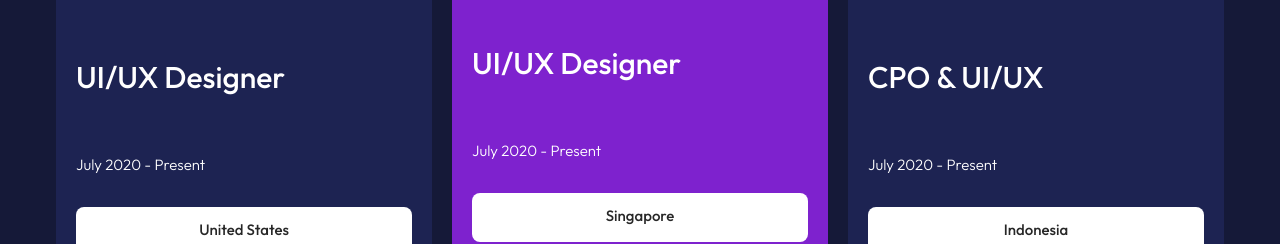
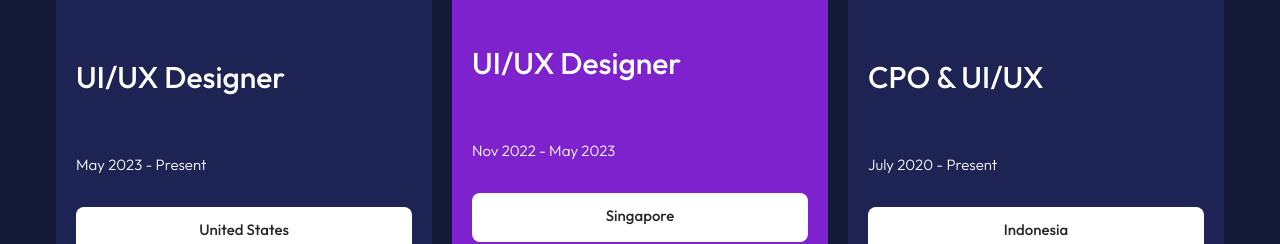
Before and after one commit to alif-firdaus/Passionate-React, a React (Create React App) app: page / in a window 1280 px wide. Shown: the part 4180-4424 px from the top of the page. Built offline with nearby package versions, Linux system fonts and the light colour scheme.

Commit message:
Experience Date : updated

```diff
--- a/src/Pages/Experience.jsx
+++ b/src/Pages/Experience.jsx
@@ -28,7 +28,7 @@ const Experience = () => {
 						UI/UX Designer
 					</h1>
 					<p className="text-lg font-light lg:text-[15px] mt-14">
-						July 2020 - Present
+						May 2023 - Present
 					</p>
 					<div className="items-center w-full pt-3 pb-[15px] mt-7 text-center rounded-lg dark:bg-white bg-black">
 						<p className="text-[17px] lg:text-[15px] font-medium text-white dark:text-black">
@@ -79,7 +79,7 @@ const Experience = () => {
 						UI/UX Designer
 					</h1>
 					<p className="text-lg font-light lg:text-[15px] mt-14">
-						July 2020 - Present
+						Nov 2022 - May 2023
 					</p>
 					<div className="items-center w-full pt-3 pb-[15px] mt-7 text-center rounded-lg bg-white">
 						<p className="text-[17px] lg:text-[15px] font-medium text-black">
```
